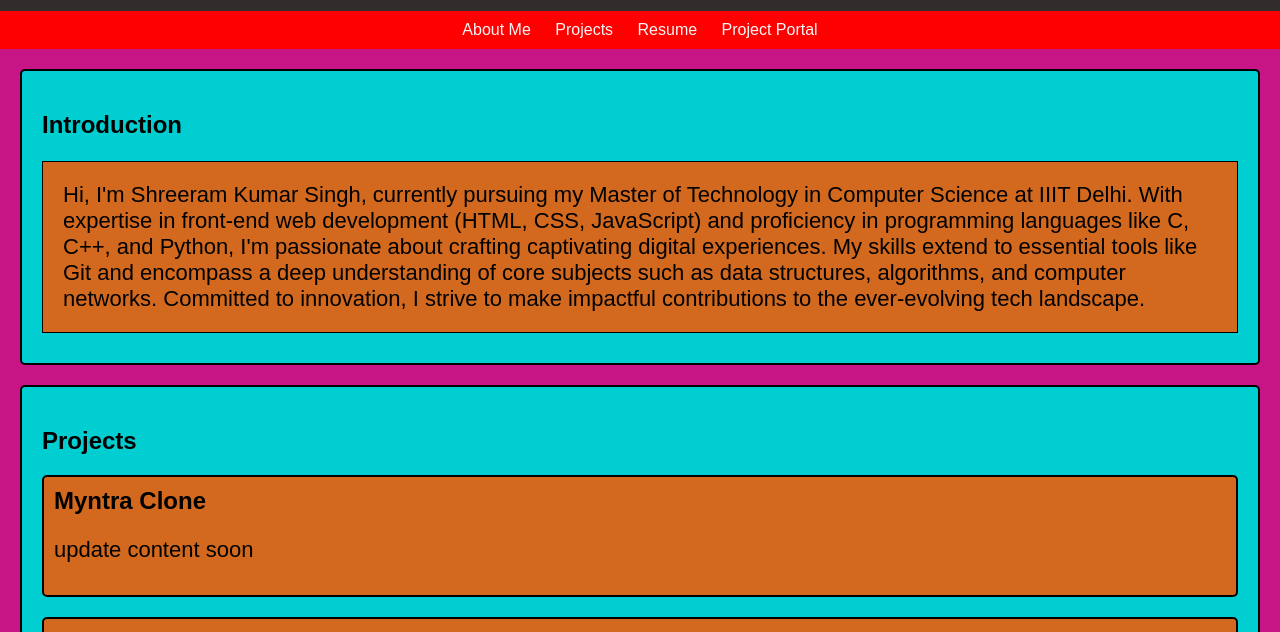
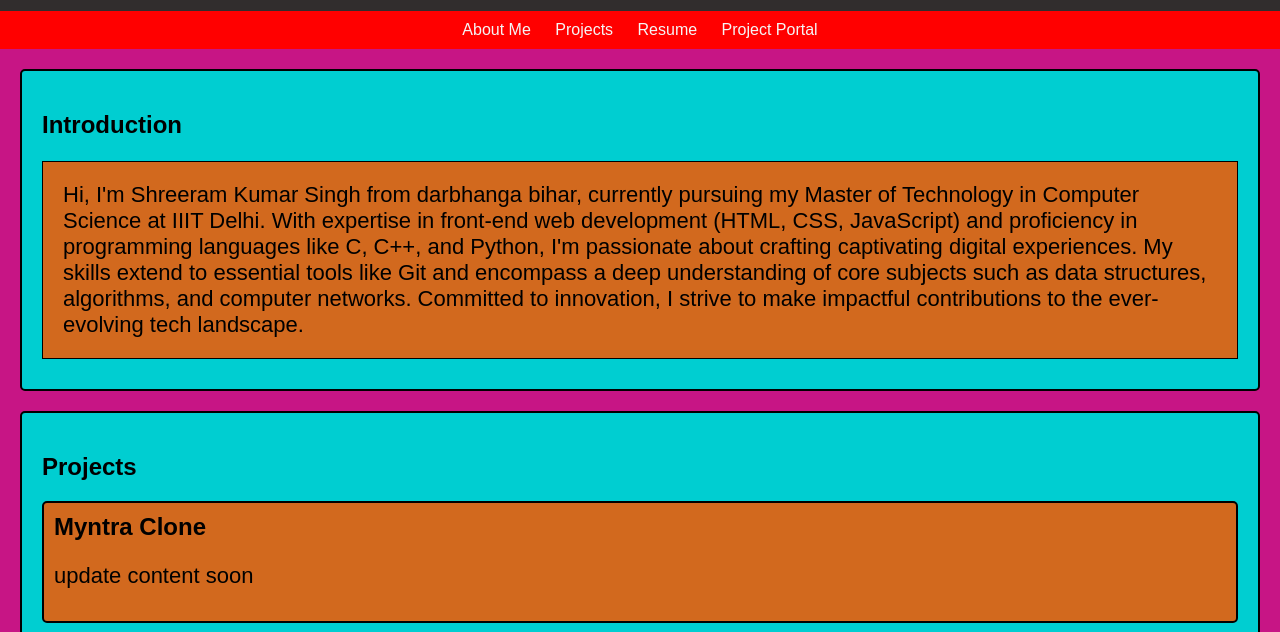
Before and after one commit to Shreeram23091/portfolio-Demo, a plain HTML site: page index.html in a window 1280 px wide. Shown: the part 89-721 px from the top of the page. Drawn offline with Linux system fonts and the light colour scheme.

Commit message:
first commit

```diff
--- a/index.html
+++ b/index.html
@@ -100,7 +100,7 @@
     <section id="about">
         <h1>Introduction</h1>
         <p>
-            Hi, I'm Shreeram Kumar Singh, currently pursuing my Master of Technology in Computer Science at IIIT Delhi. With expertise in front-end web development (HTML, CSS, JavaScript) and proficiency in programming languages like C, C++, and Python, I'm passionate about crafting captivating digital experiences. My skills extend to essential tools like Git and encompass a deep understanding of core subjects such as data structures, algorithms, and computer networks. Committed to innovation, I strive to make impactful contributions to the ever-evolving tech landscape.
+            Hi, I'm Shreeram Kumar Singh from darbhanga bihar, currently pursuing my Master of Technology in Computer Science at IIIT Delhi. With expertise in front-end web development (HTML, CSS, JavaScript) and proficiency in programming languages like C, C++, and Python, I'm passionate about crafting captivating digital experiences. My skills extend to essential tools like Git and encompass a deep understanding of core subjects such as data structures, algorithms, and computer networks. Committed to innovation, I strive to make impactful contributions to the ever-evolving tech landscape.
         </p>
     </section>
     <section id="projects">
```
